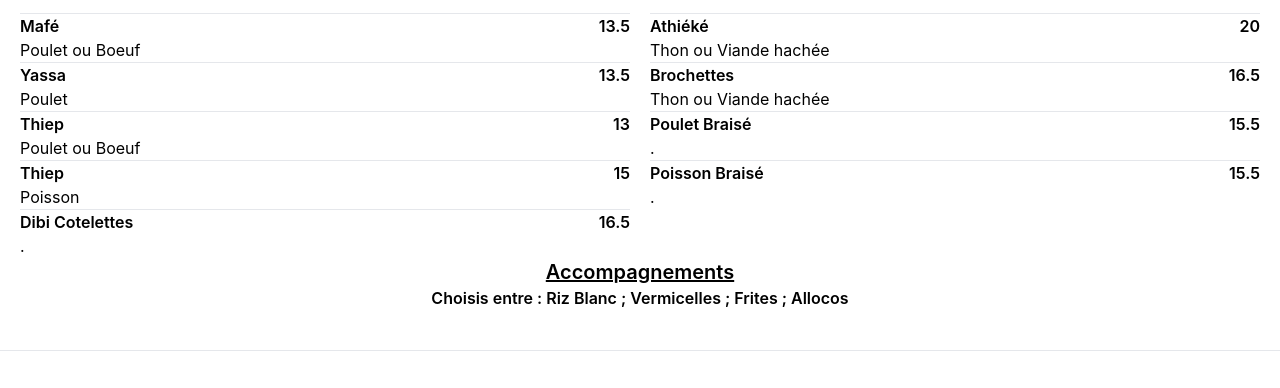
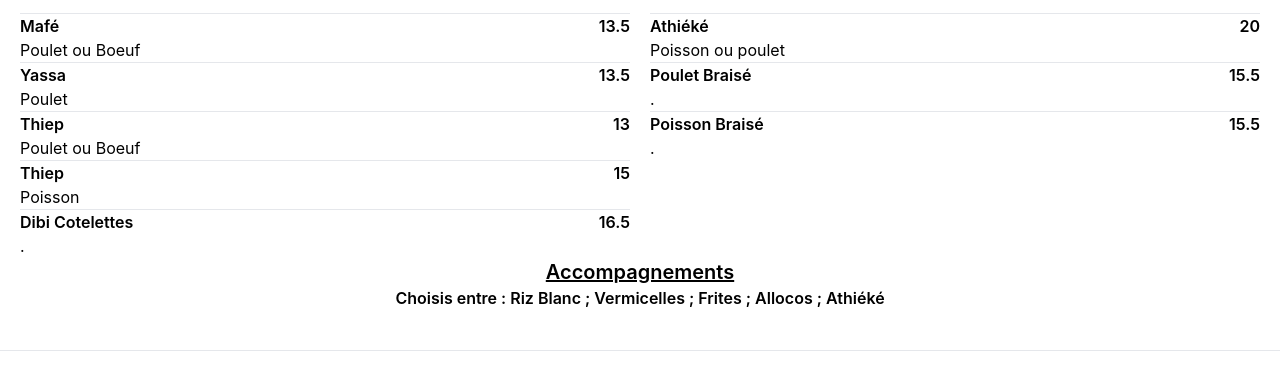
Before and after one commit to Musubi42/Allo-DKR, an Eleventy site: page src/menu-lille.html in a window 1280 px wide. Shown: the part 374-762 px from the top of the page. Built offline with nearby package versions, Linux system fonts and the light colour scheme; Eleventy itself is replaced by a stand-in of ours; files that its build step writes are made by us from their sources; what common-tags would draw is missing.

Commit message:
Update Menu

```diff
--- a/src/menu-lille.html
+++ b/src/menu-lille.html
@@ -148,7 +148,7 @@ title: landing page
               <div class="flex flex-row justify-between">
                 <div>
                   <p class="text-[8px] text-primary-dark font-neue-haas-grotesk-display-pro font-semibold mb-[-2px]">Athiéké</p>
-                  <p class="text-[8px] text-primary-dark/70 font-neue-haas-grotesk-display-pro font-normal">Thon ou Viande hachée</p>
+                  <p class="text-[8px] text-primary-dark/70 font-neue-haas-grotesk-display-pro font-normal">Poisson ou poulet</p>
                 </div>
 
                 <div>
@@ -156,7 +156,7 @@ title: landing page
                 </div>
               </div>
 
-              <hr class="w-full relative border-none h-[1px] bg-primary-dark bg-opacity-50">
+              <!-- <hr class="w-full relative border-none h-[1px] bg-primary-dark bg-opacity-50">
               <div class="flex flex-row justify-between">
                 <div>
                   <p class="text-[8px] text-primary-dark font-neue-haas-grotesk-display-pro font-semibold mb-[-2px]">Brochettes</p>
@@ -166,7 +166,7 @@ title: landing page
                 <div>
                   <p class="text-[8px] text-primary-dark font-neue-haas-grotesk-display-pro font-semibold">16.5</p>
                 </div>
-              </div>
+              </div> -->
 
               <hr class="w-full relative border-none h-[1px] bg-primary-dark bg-opacity-50">
               <div class="flex flex-row justify-between">
@@ -198,7 +198,7 @@ title: landing page
           <div class=" relatives px-2 mb-[7px] mx-auto mt-[7px]">
             <p class="text-center text-primary-light font-semibold text-xl font-neue-haas-grotesk-display-pro underline">Accompagnements</p>
           </div>
-          <p class="text-center text-primary-dark font-semibold text-[9px] font-neue-haas-grotesk-display-pro">Choisis entre : Riz Blanc ; Vermicelles ; Frites ; Allocos</p>
+          <p class="text-center text-primary-dark font-semibold text-[9px] font-neue-haas-grotesk-display-pro">Choisis entre : Riz Blanc ; Vermicelles ; Frites ; Allocos ; Athiéké</p>
         </div>
 
 
```
Also changed, not shown: src/menu-tourcoing.html (+4 -4 lines).
